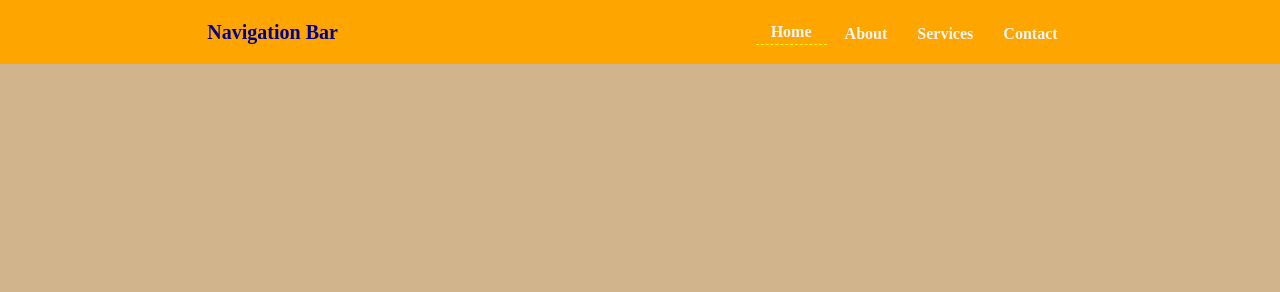
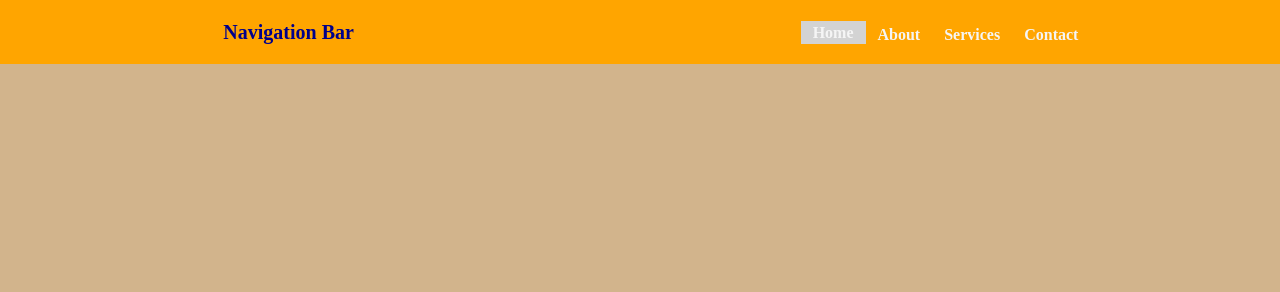
Before and after one commit to bp4924/html-navbar, a plain HTML site: page index.html in a window 1280 px wide. Shown: the top 292 px of the page. Drawn offline with Linux system fonts and the light colour scheme.

Commit message:
active item

```diff
--- a/app.css
+++ b/app.css
@@ -27,8 +27,8 @@ nav {
 
 .nav-links {
   display: flex;
-  justify-content: space-around;
-  width: 25%;
+  justify-content: space-between;
+  width: 20%;
 }
 
 .nav-links li {
@@ -60,6 +60,7 @@ nav {
 }
 
 .active {
-  border-bottom: 1px dashed yellow;
-  padding: 3px;
+  /*  border-top: 3px solid darkblue;*/
+  padding-top: 3px;
+  background-color: lightgray;
 }
```
